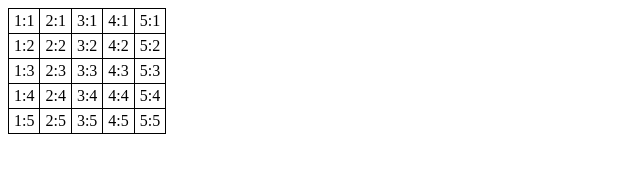
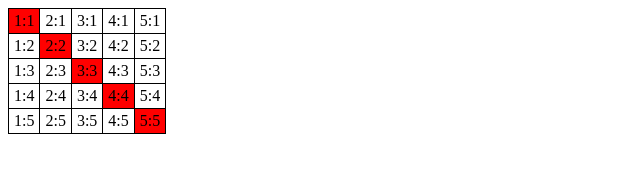
Before and after one commit to ZhenyaGro/LearnJavaScript, a plain HTML site: page Chapter 2.1. Document/3.3_RedDiagonal.html in a window 1280 px wide. Shown: the whole page, without its empty margins (0-640 px from the left). Drawn offline with Linux system fonts and the light colour scheme.

Commit message:
Chapter 2.1 made 26.06.22

```diff
--- a/Chapter 2.1. Document/3.3_RedDiagonal.html
+++ b/Chapter 2.1. Document/3.3_RedDiagonal.html
@@ -56,14 +56,11 @@
       <td>5:5</td>
     </tr>
   </table>
-  <script src="3.3_RedDiagonal.js">
+  <script>
     let table = document.body.firstElementChild;
-    for (let cell of table) {
-      cell.style.backgroundColor = 'red';
+    for (let i = 0; i < table.rows.length; i++) {
+      table.rows[i].cells[i].style.backgroundColor = 'red';
     }
-
-    //  в переменной td находится DOM-элемент для тега <td>
-    // td.style.backgroundColor = 'red';
   </script>
 </body>
 
```
